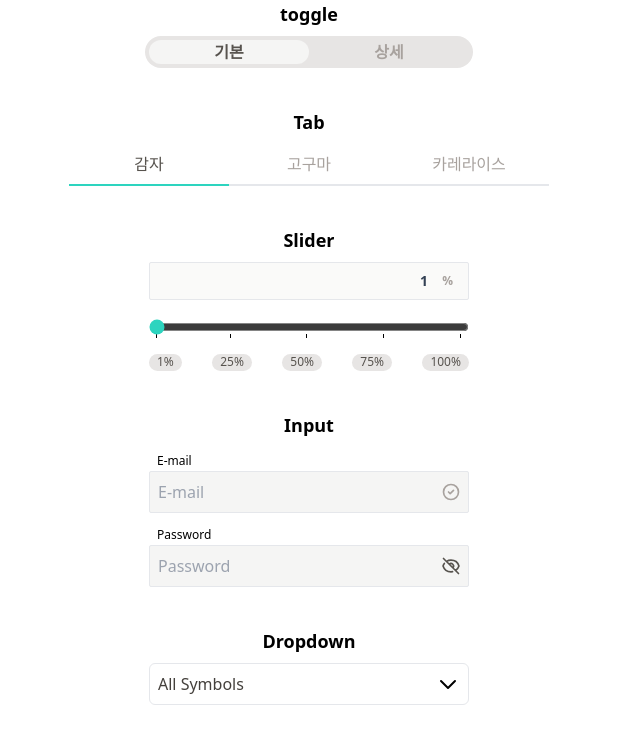
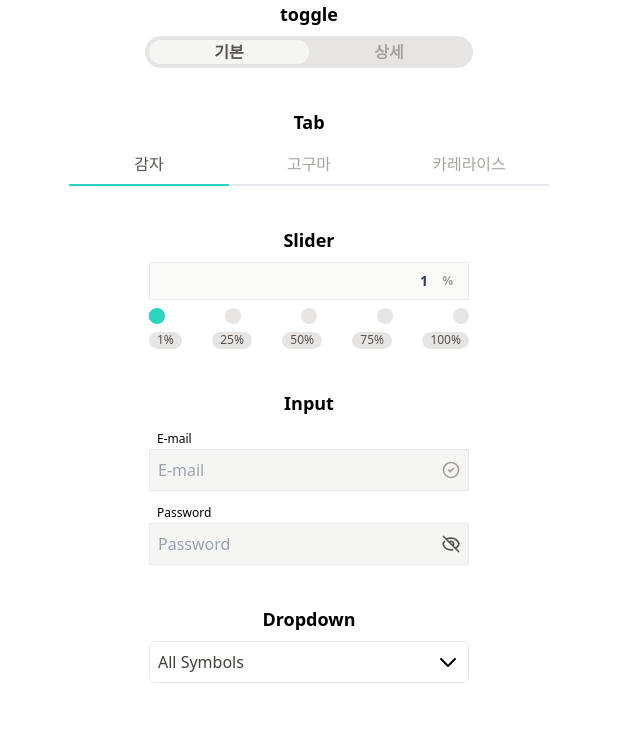
Before and after one commit to jgjgill/wanted_pre_onboarding, a React (Create React App) app: page / in a window 1280 px wide. Shown: the top 744 px of the page, without its empty margins (331-971 px from the left). Built offline with nearby package versions, Linux system fonts and the light colour scheme.

Commit message:
Fix - Slider Style

```diff
--- a/src/components/Slider.jsx
+++ b/src/components/Slider.jsx
@@ -1,4 +1,5 @@
 import React, { useState } from 'react';
+import { util } from '../App';
 
 const Slider = () => {
   const sliderGroup = [1, 25, 50, 75, 100];
@@ -24,15 +25,36 @@ const Slider = () => {
           </div>
         </div>
 
+        <div className="relative">
           <input
             type="range"
             list="slider"
             onChange={onChange}
             value={slider}
-          min='1'
-          max='100'
-          className=" w-full accent-teal-400 hover:cursor-pointer"
+            min="1"
+            max="100"
+            className="absolute w-full top-1/2 -translate-y-1/2 accent-teal-400 hover:cursor-pointer appearance-none bg-transparent z-10 rounded-full"
           />
+
+          <div className="absolute top-1/2 -translate-y-1/2 w-full flex items-center ">
+            <div
+              className="relative h-2 bg-teal-400 rounded-full"
+              style={{ width: `${slider}%` }}
+            />
+          </div>
+
+          <div className="flex absolute top-1/2  -translate-y-1/2 w-full justify-between items-center">
+            {sliderGroup.map((sliderValue) => (
+              <div
+                key={sliderValue}
+                className={util(
+                  'rounded-full  h-4 w-4',
+                  slider >= sliderValue ? 'bg-teal-400' : 'bg-stone-200'
+                )}
+              />
+            ))}
+          </div>
+        </div>
         <datalist id="slider" className="flex justify-between">
           {sliderGroup.map((slider, i) => (
             <option
--- a/tailwind.config.js
+++ b/tailwind.config.js
@@ -1,7 +1,7 @@
 module.exports = {
   content: ['./src/**/*.{js,jsx,ts,tsx}'],
   theme: {
-    extend: {},
+    extend: {}
   },
   plugins: [],
 };
```
Lines whose indentation alone changed are shown as unchanged.
